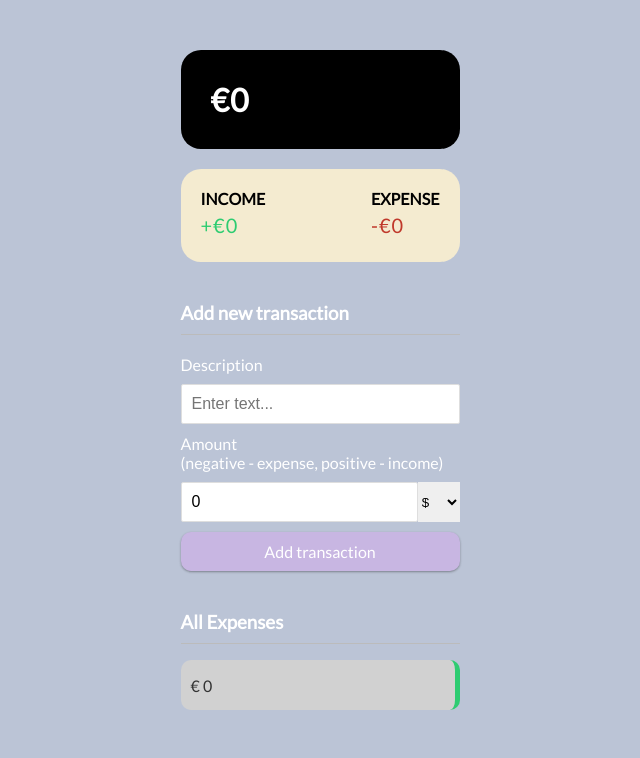
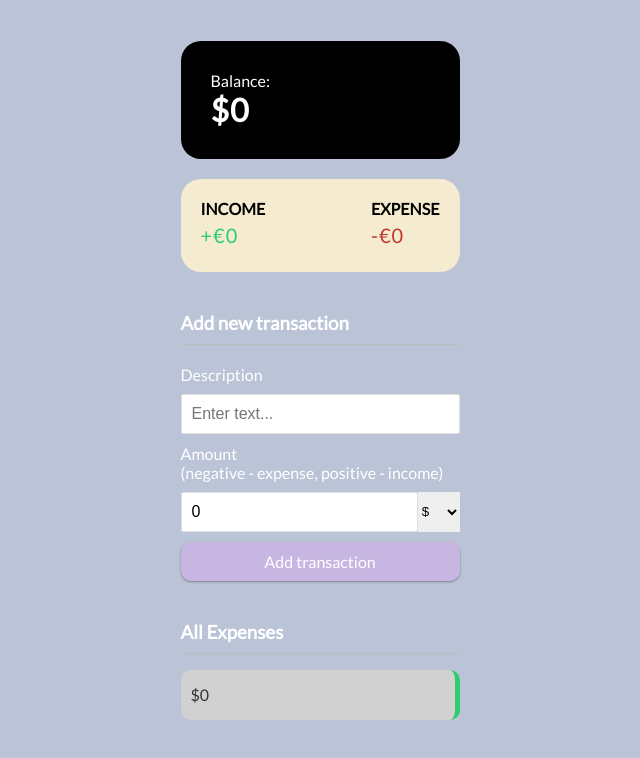
Before and after one commit to saloniasrani/expense-tracker-react, a React (Create React App) app: page / in a window 1280 px wide. Both pictures are taken after a click on the element "Add transaction". Shown: the top 758 px of the page, without its empty margins (320-960 px from the left). Built offline with nearby package versions, Linux system fonts and the light colour scheme.

Commit message:
multiple currency functionality added

```diff
--- a/src/components/AddTransaction.jsx
+++ b/src/components/AddTransaction.jsx
@@ -30,6 +30,7 @@ const AddTransaction = () => {
               type="number"
               value={amount}
               onChange={(e) => setAmount(e.target.value)}
+              onBlur={(e) => setAmount(Number(e.target.value).toFixed(2))}
               placeholder="Enter amount"
             />
             <select
--- a/src/components/Balance.jsx
+++ b/src/components/Balance.jsx
@@ -1,17 +1,26 @@
 import React, { useContext } from "react";
 import { GlobalContext } from "../context/GlobalState";
+const currencyMapping = { euro: "€", dollar: "$", rupee: "₹" };
 
 const Balance = () => {
   const { transactions } = useContext(GlobalContext);
-
-  let amount = 0;
-  transactions.forEach((transaction) => {
-    amount += Number(transaction.amount);
-  });
+  const output = transactions.reduce((acc, curr) => {
+    acc[curr.currency] =
+      (acc[curr.currency] ? acc[curr.currency] : 0) + Number(curr.amount);
+    return acc;
+  }, {});
 
   return (
     <div className="balance">
-      <h1 id="balance">&euro;{amount}</h1>
+      <div>Balance:</div>
+      {Object.keys(output).map((currency) => {
+        return (
+          <h1 key={currency}>
+            {currencyMapping[currency]}
+            {output[currency]}
+          </h1>
+        );
+      })}
     </div>
   );
 };
--- a/src/components/Transaction.jsx
+++ b/src/components/Transaction.jsx
@@ -9,7 +9,10 @@ const Transaction = (props) => {
   return (
     <li className={classes + " listing"}>
       {transaction?.text}
-      <span>&euro; {transaction?.amount}</span>
+      <span>
+        {currencyMapping[transaction?.currency]}
+        {transaction?.amount}
+      </span>
       <button
         className="delete-btn"
         onClick={(e) => {
```
